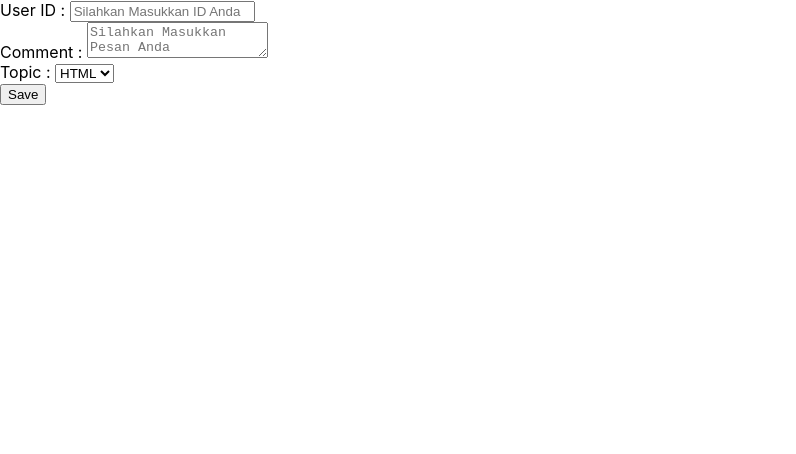
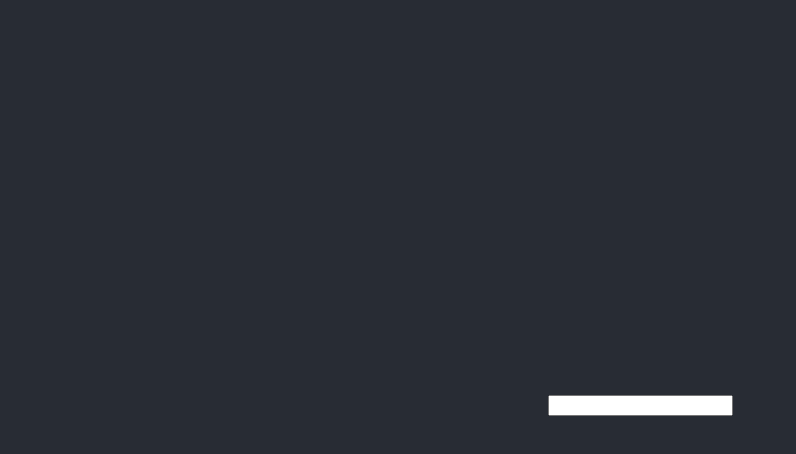
Before and after one commit to Onggi10/React-JS, a React (Create React App) app: page / in a window 1280 px wide. Shown: the top 454 px of the page, without its empty margins (0-796 px from the left). Built offline with nearby package versions, Linux system fonts and the light colour scheme.

Commit message:
Finishing Learn React Js

```diff
--- a/src/App.css
+++ b/src/App.css
@@ -14,6 +14,7 @@
 }
 
 .App-header {
+  text-align: center;
   background-color: #282c34;
   min-height: 100vh;
   display: flex;
--- a/src/App.js
+++ b/src/App.js
@@ -1,7 +1,11 @@
 import "./App.css";
 import React from "react";
-import Form from "./Components/Form";
+import Refs from "./Components/Refs";
 
 export default function Home() {
-  return <div><Form /></div>;
+  return (
+    <div className="App-header">
+      <Refs />
+    </div>
+  );
 }
--- /dev/null
+++ b/src/Components/Refs.js
@@ -0,0 +1,22 @@
+import React, { Component, createRef } from "react";
+
+class Refs extends Component {
+  constructor(props) {
+    super(props);
+
+    this.inputRef = React.createRef();
+  }
+
+  componentDidMount() {
+    console.log(this.inputRef);
+  }
+  render() {
+    return (
+      <div>
+        <input type="text" ref={this.inputRef} />
+      </div>
+    );
+  }
+}
+
+export default Refs;
```
